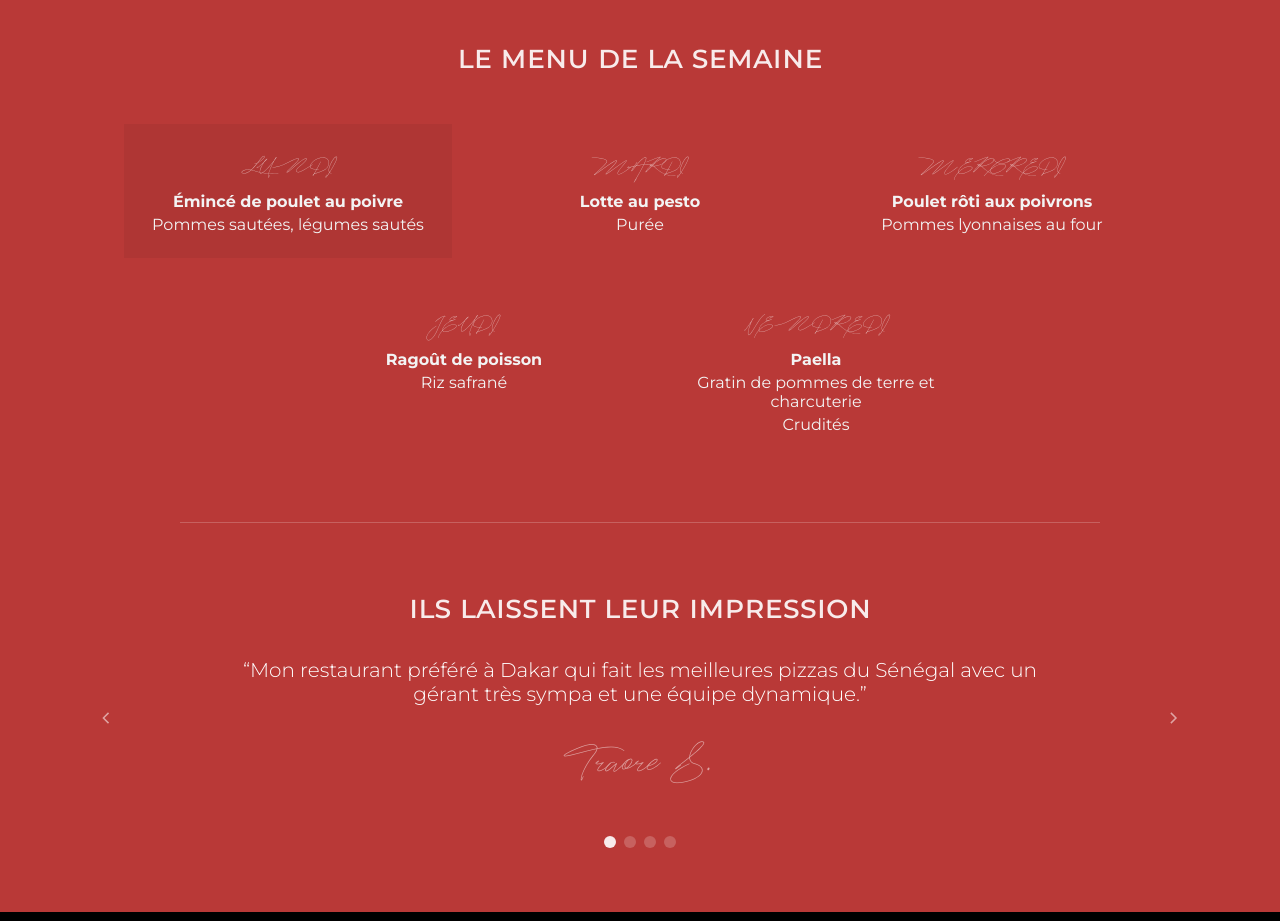
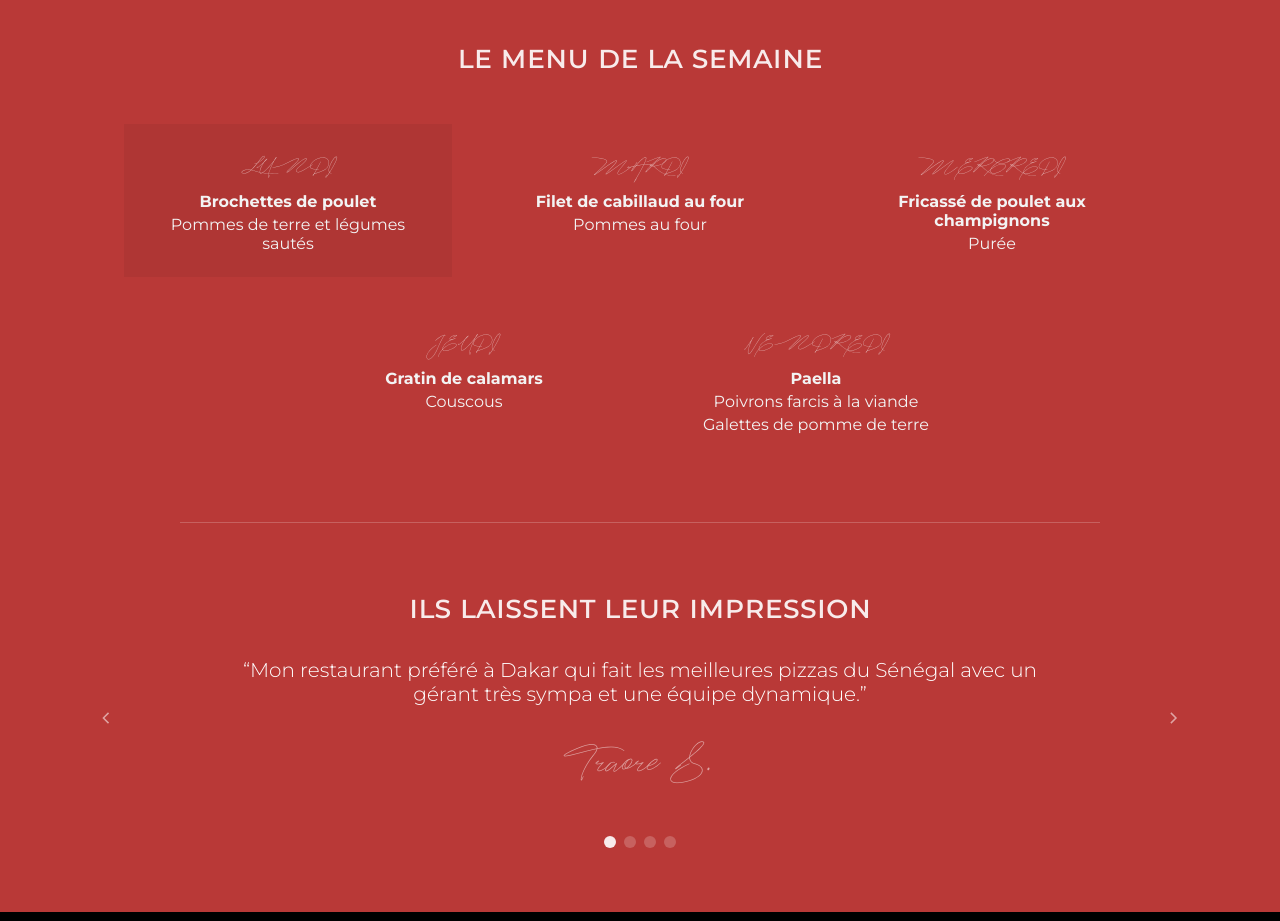
Before and after one commit to Abi-shai/Trattoria-site-web-v2, a React (Vite) app: page / in a window 1280 px wide. Shown: the part 3100-4021 px from the top of the page. Built offline with nearby package versions, Linux system fonts and the light colour scheme.

Commit message:
adding the dishes of the week

```diff
--- a/src/Site/pages/home/Home.jsx
+++ b/src/Site/pages/home/Home.jsx
@@ -132,11 +132,11 @@ const MenuAndTestimonials = ({ currentDay }) => {
       <div className="menu-de-la-semaine-wrapper">
         <h3 className="h3">Le menu de la semaine</h3>
         <div className="wrapper-insider">
-          <MenuDay currentDay={currentDay} day='Lundi' daySpot={1} mainDish='Émincé de poulet au poivre' secondDish='Pommes sautées, légumes sautés' />
-          <MenuDay currentDay={currentDay} day='Mardi' daySpot={2} mainDish='Lotte au pesto' secondDish='Purée' />
-          <MenuDay currentDay={currentDay} day='Mercredi' daySpot={3} mainDish='Poulet rôti aux poivrons' secondDish='Pommes lyonnaises au four' />
-          <MenuDay currentDay={currentDay} day='Jeudi' daySpot={4} mainDish='Ragoût de poisson' secondDish='Riz safrané' />
-          <MenuDay currentDay={currentDay} day='Vendredi' daySpot={5} mainDish='Paella' secondDish='Gratin de pommes de terre et charcuterie' thirdDish="Crudités" />
+          <MenuDay currentDay={currentDay} day='Lundi' daySpot={1} mainDish='Brochettes de poulet' secondDish='Pommes de terre et légumes sautés' />
+          <MenuDay currentDay={currentDay} day='Mardi' daySpot={2} mainDish='Filet de cabillaud au four' secondDish='Pommes au four' />
+          <MenuDay currentDay={currentDay} day='Mercredi' daySpot={3} mainDish='Fricassé de poulet aux champignons' secondDish='Purée' />
+          <MenuDay currentDay={currentDay} day='Jeudi' daySpot={4} mainDish='Gratin de calamars' secondDish='Couscous' />
+          <MenuDay currentDay={currentDay} day='Vendredi' daySpot={5} mainDish='Paella' secondDish='Poivrons farcis à la viande' thirdDish="Galettes de pomme de terre" />
         </div>
       </div>
 
```
